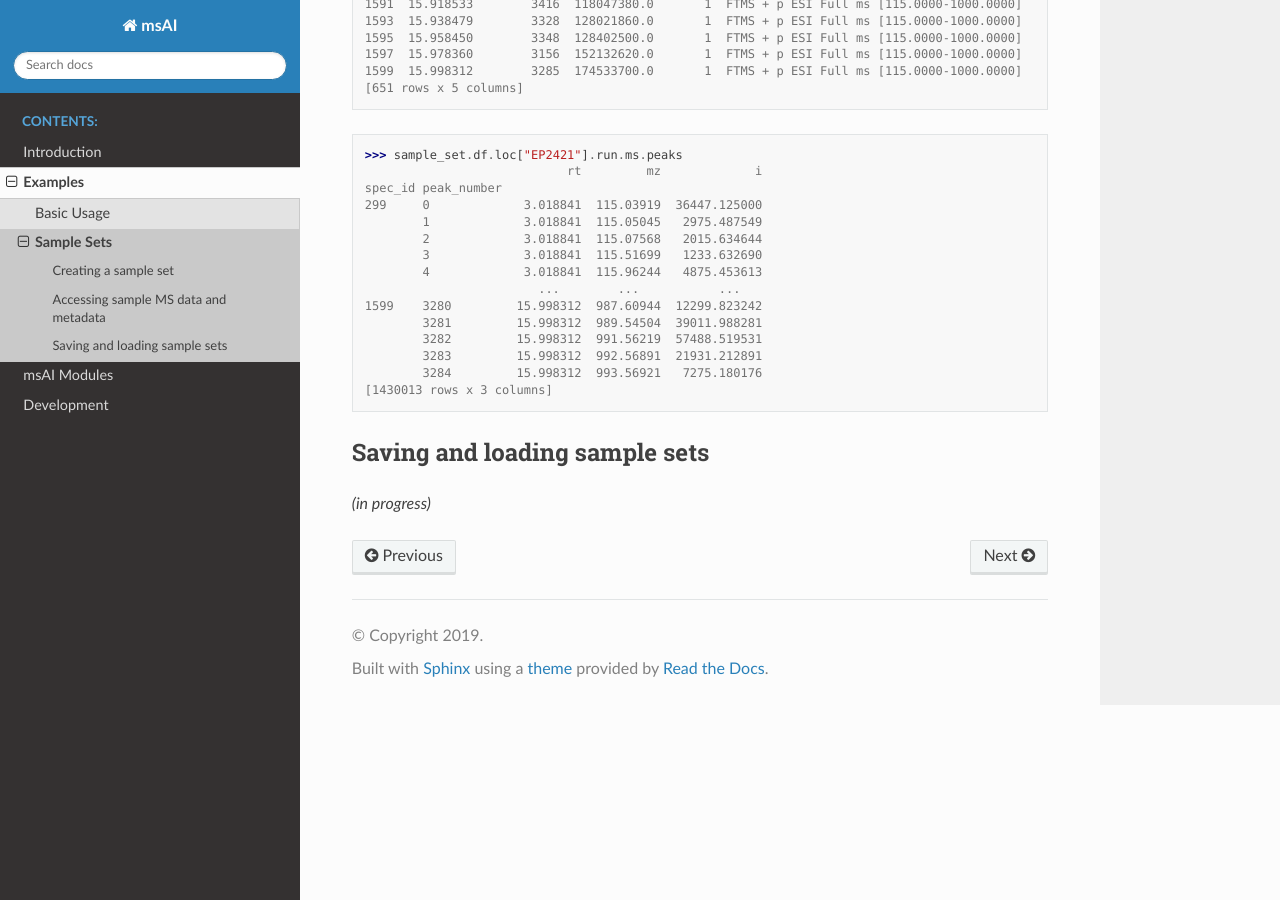
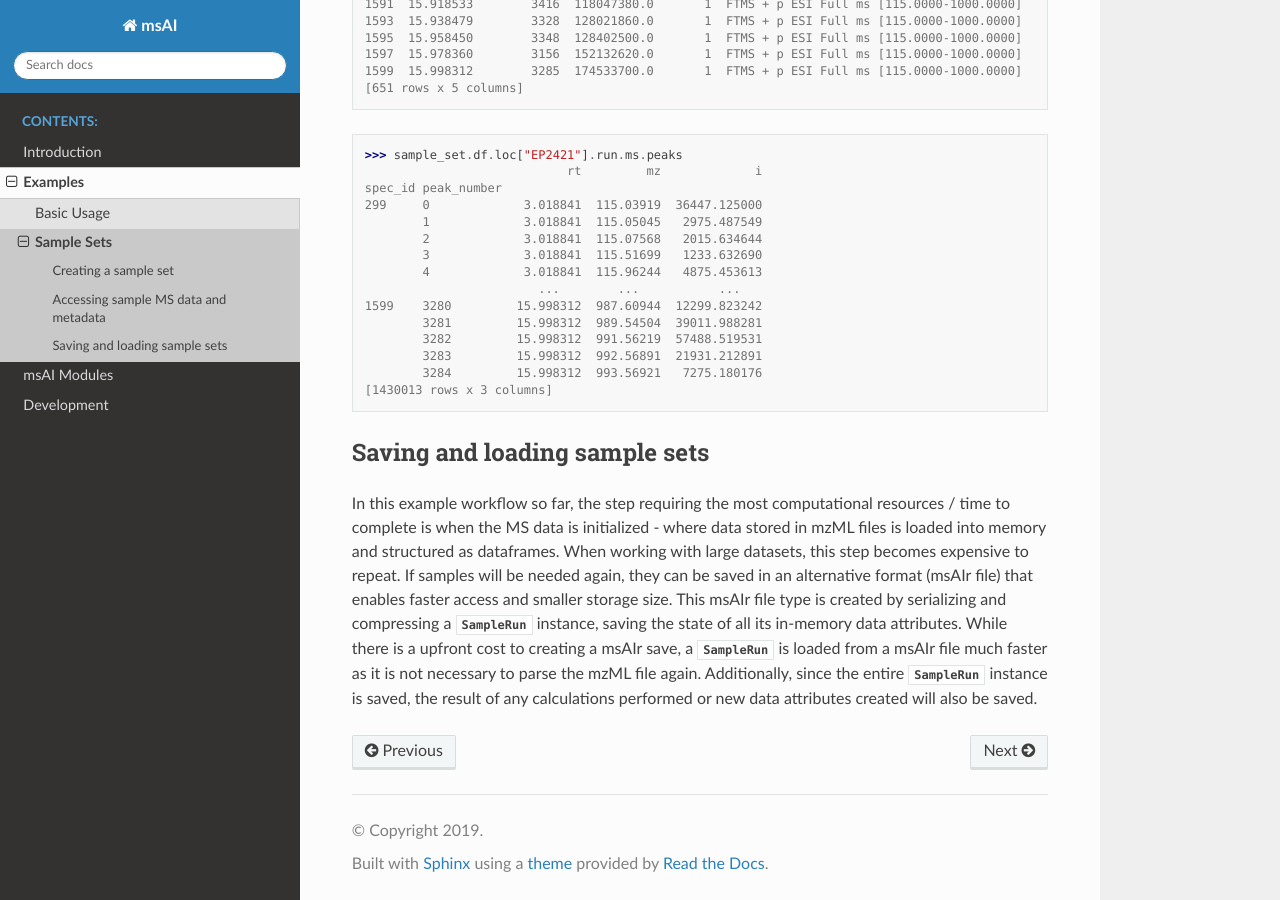
Before and after one commit to IsotopeC/msAI, a Sphinx documentation site: the page built from docs/examples/sampleSets.rst, in a window 1280 px wide and 900 px high, scrolled down 2403 px. Built offline with Sphinx 7.4.7 and the Read the Docs theme 2.0.0, drawn with Linux system fonts in a browser that asks for light colours.

Commit message:
Added saving example intro

```diff
--- a/docs/examples/sampleSets.rst
+++ b/docs/examples/sampleSets.rst
@@ -132,4 +132,13 @@ spec_id peak_number
 Saving and loading sample sets
 ==============================
 
-*(in progress)*
+In this example workflow so far, the step requiring the most computational resources / time to complete is when the
+MS data is initialized - where data stored in mzML files is loaded into memory and structured as dataframes.
+When working with large datasets, this step becomes expensive to repeat.
+If samples will be needed again, they can be saved in an alternative format (msAIr file) that enables faster access and smaller storage size.
+This msAIr file type is created by serializing and compressing
+a `.SampleRun` instance, saving the state of all its in-memory data attributes.
+While there is a upfront cost to creating a msAIr save, a `.SampleRun` is loaded from a msAIr file
+much faster as it is not necessary to parse the mzML file again.
+Additionally, since the entire `.SampleRun` instance is saved, the result of any calculations performed or new
+data attributes created will also be saved.
```
